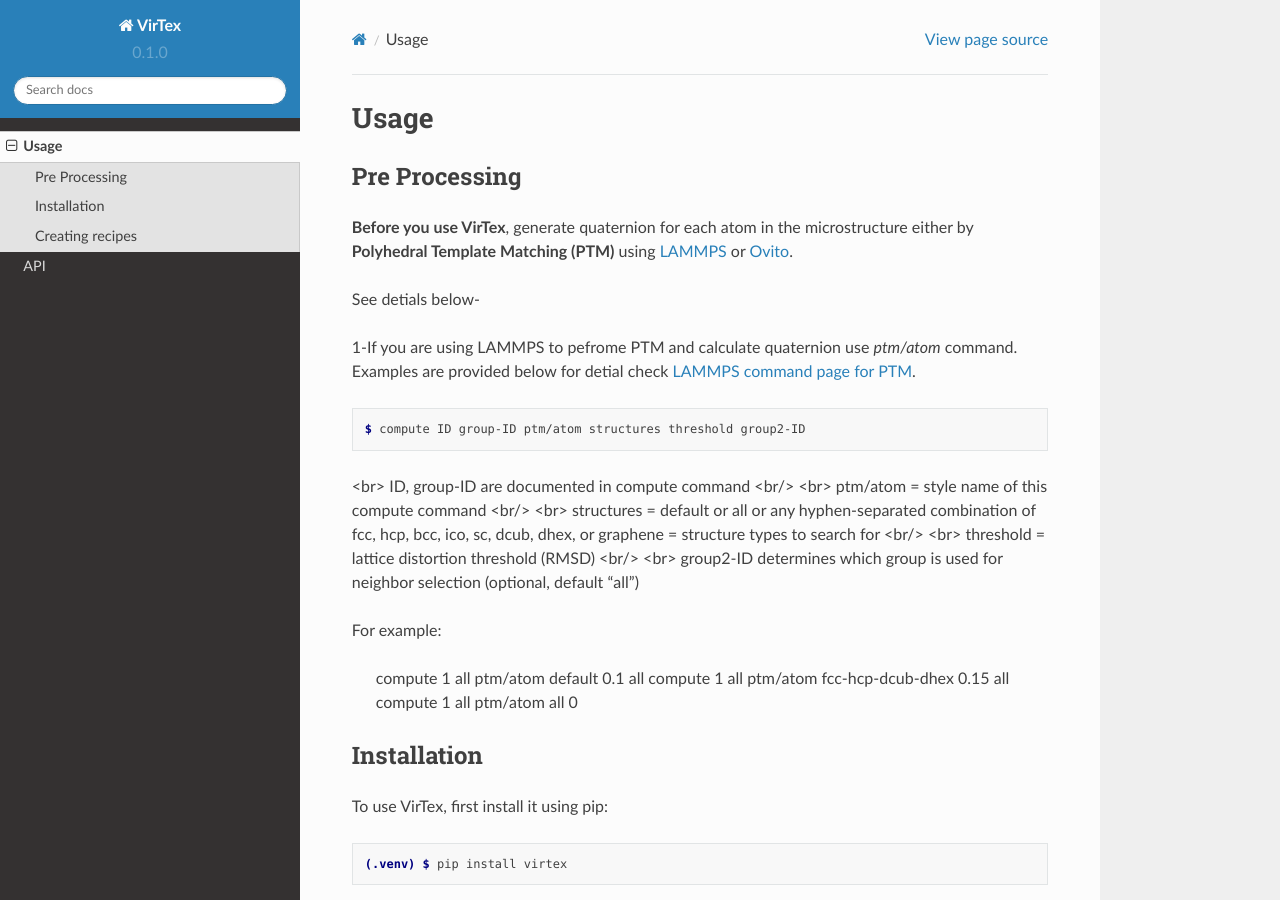
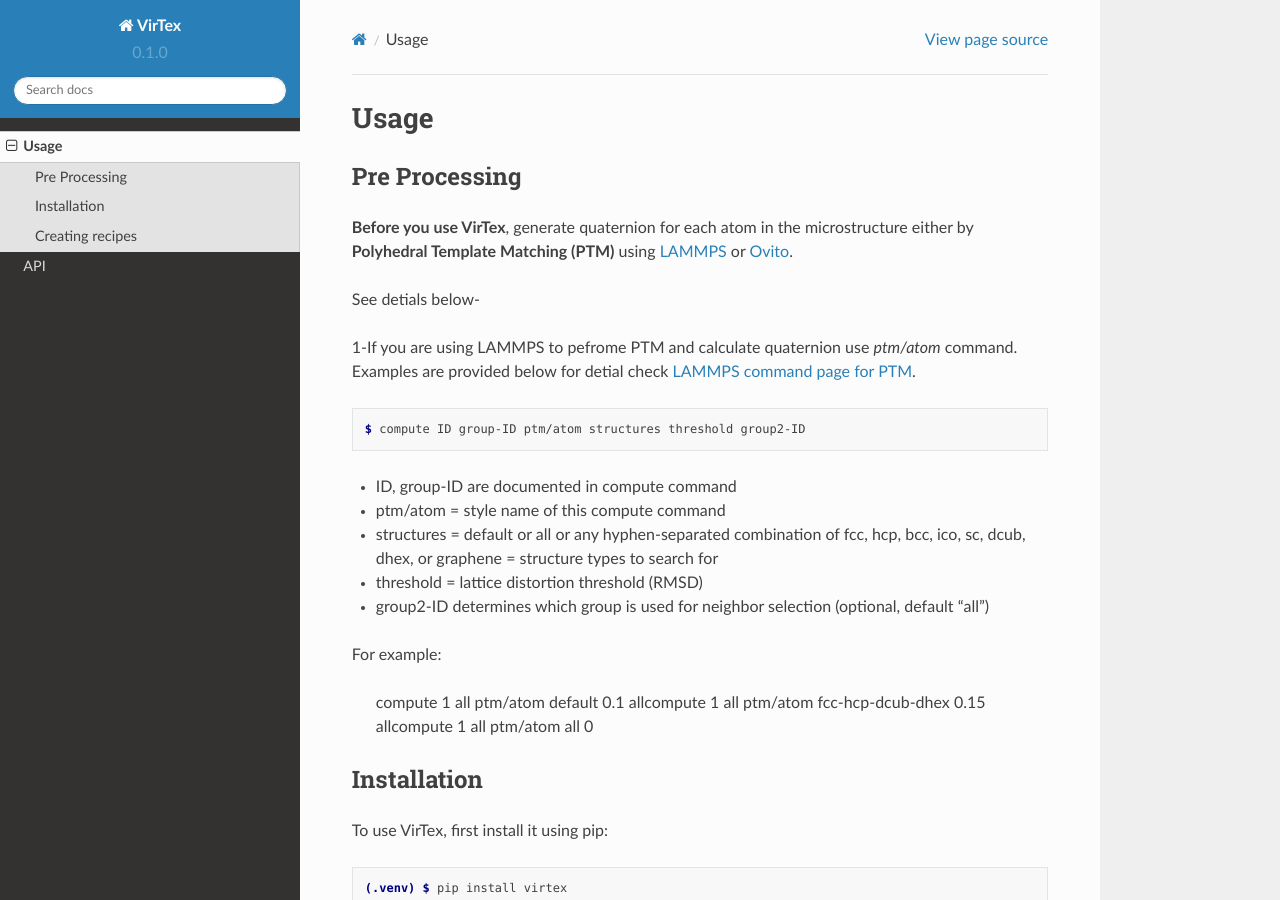
Before and after one commit to mavanish/VirTex, a Sphinx documentation site: the page built from docs/source/usage.rst, in a window 1280 px wide and 900 px high. Built offline with Sphinx 7.4.7 and the Read the Docs theme 2.0.0, drawn with Linux system fonts in a browser that asks for light colours.

Commit message:
Update usage.rst

```diff
--- a/docs/source/usage.rst
+++ b/docs/source/usage.rst
@@ -15,18 +15,19 @@
 .. code-block:: console
 
    $ compute ID group-ID ptm/atom structures threshold group2-ID
+..
 
-<br> ID, group-ID are documented in compute command <br/>
-<br> ptm/atom = style name of this compute command <br/>
-<br> structures = default or all or any hyphen-separated combination of fcc, hcp, bcc, ico, sc, dcub, dhex, or graphene = structure types to search for <br/>
-<br> threshold = lattice distortion threshold (RMSD) <br/>
-<br> group2-ID determines which group is used for neighbor selection (optional, default “all”)
+* ID, group-ID are documented in compute command
+* ptm/atom = style name of this compute command
+* structures = default or all or any hyphen-separated combination of fcc, hcp, bcc, ico, sc, dcub, dhex, or graphene = structure types to search for
+* threshold = lattice distortion threshold (RMSD)
+* group2-ID determines which group is used for neighbor selection (optional, default “all”)
 
 For example:
 
-   compute 1 all ptm/atom default 0.1 all
-   compute 1 all ptm/atom fcc-hcp-dcub-dhex 0.15 all
-   compute 1 all ptm/atom all 0
+   compute 1 all ptm/atom default 0.1 all\
+   compute 1 all ptm/atom fcc-hcp-dcub-dhex 0.15 all\
+   compute 1 all ptm/atom all 0\
 
 
 Installation
```
